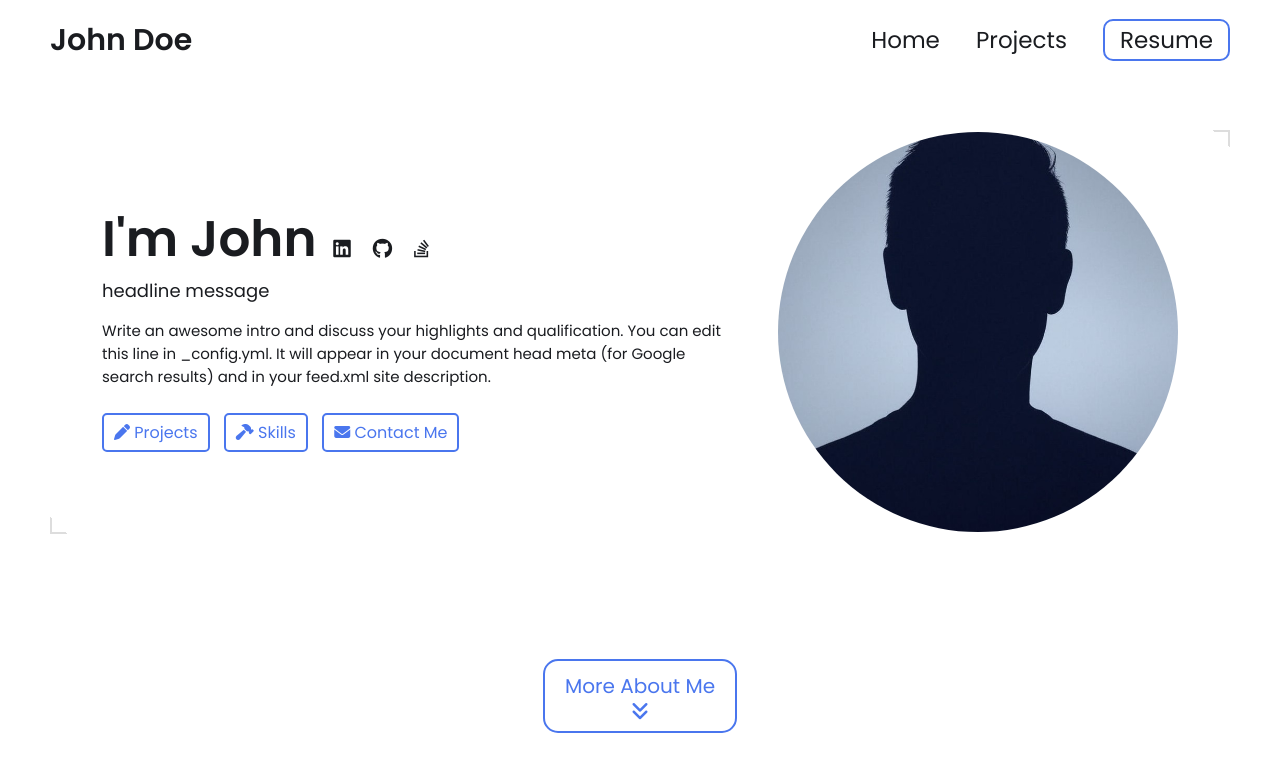
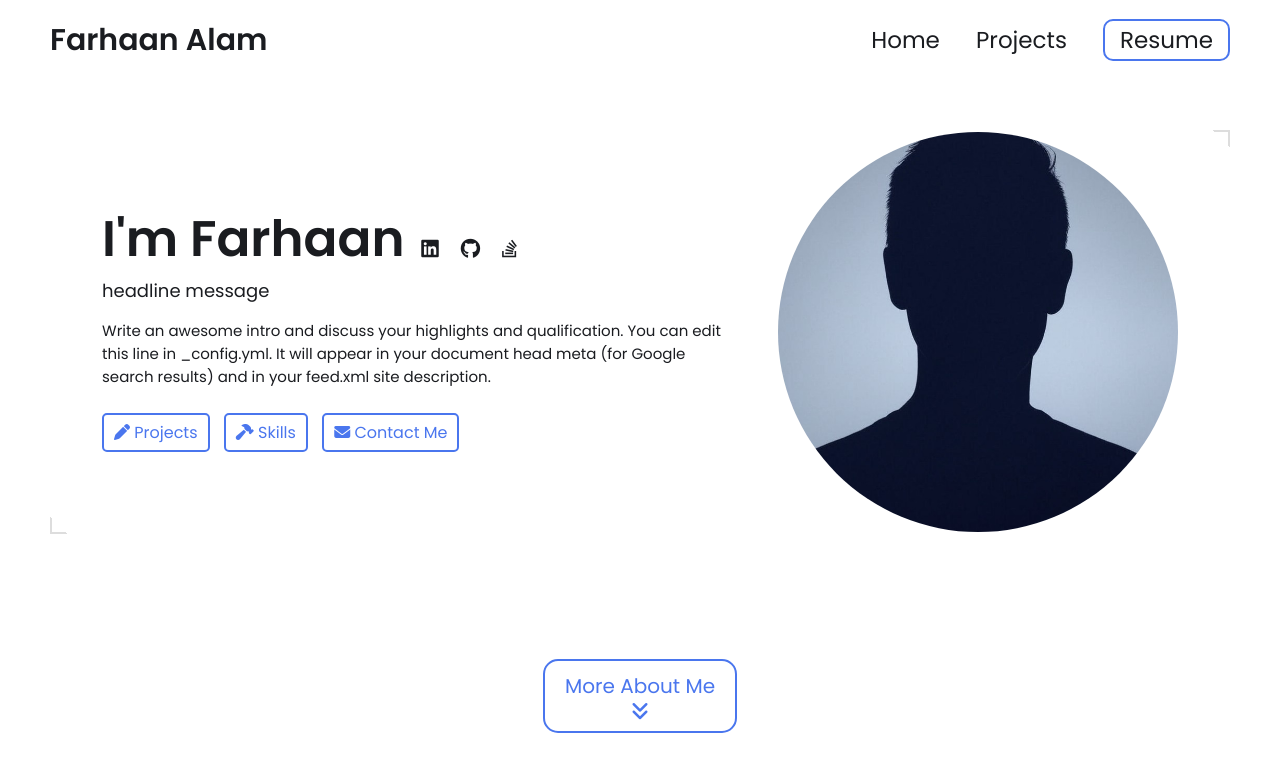
Before and after one commit to blackmamba699999/farhaanalam.github.io, a Jekyll site: the page built from index.html, in a window 1280 px wide and 900 px high. Shown: the top 772 px of the window. Built offline with Jekyll 4.4.1, drawn with Linux system fonts in a browser that asks for light colours.

Commit message:
Update _config.yml

```diff
--- a/_config.yml
+++ b/_config.yml
@@ -7,12 +7,12 @@
 
 # Main Page Setup
 
-title: John Doe's Portfolio # This is what shows up in the tab of the browser
+title: Farhaan Alam's Portfolio # This is what shows up in the tab of the browser
 
 
 
 # Hero Section
-name: John Doe
+name: Farhaan Alam
 headline: headline message
 description: >- # dont remove this line. this will ignore all new lines until the next section
   Write an awesome intro and discuss your highlights and qualification. You can edit this
```
